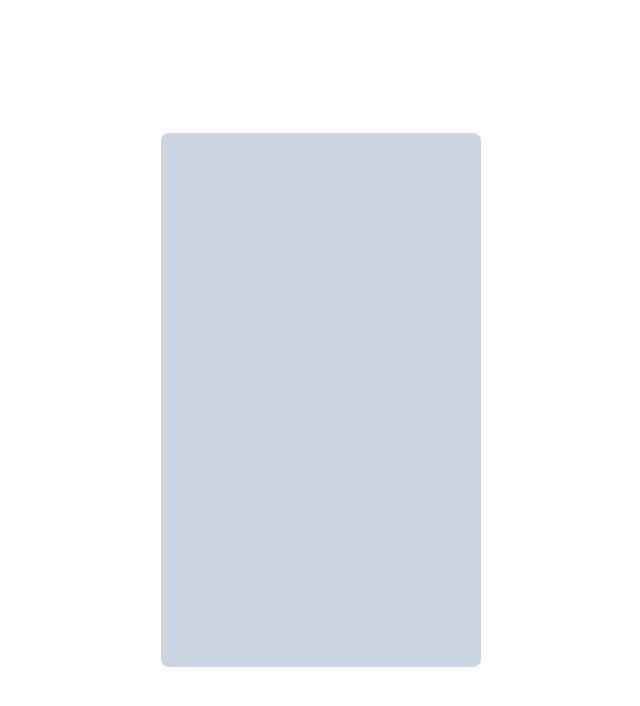
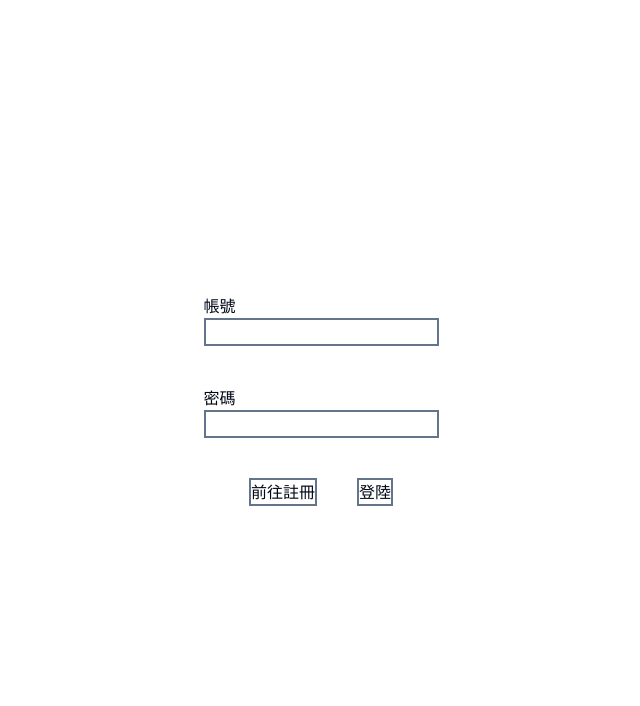
Before and after one commit to ZiJson/DinBenDon, a React (Vite) app: page /login in a window 1280 px wide. Shown: the top 706 px of the page, without its empty margins (319-959 px from the left). Built offline with nearby package versions, Linux system fonts and the light colour scheme.

Commit message:
feat: basic ui and also add change method button

```diff
--- a/src/pages/Login/index.tsx
+++ b/src/pages/Login/index.tsx
@@ -1,7 +1,87 @@
+import { useState } from 'react'
+
+type METHOD = 'login' | 'register'
+type BUTTON = 'button' | 'submit'
+
+const fields: Record<METHOD, { id: string; label: string }[]> = {
+  login: [
+    {
+      id: 'account',
+      label: '帳號'
+    },
+    {
+      id: 'password',
+      label: '密碼'
+    }
+  ],
+  register: [
+    {
+      id: 'account',
+      label: '帳號'
+    },
+    {
+      id: 'password',
+      label: '密碼'
+    },
+    {
+      id: 'confirmPassword',
+      label: '確認密碼'
+    }
+  ]
+}
+
+const buttons: Record<METHOD, { id: BUTTON; text: string }[]> = {
+  login: [
+    {
+      id: 'button',
+      text: '前往註冊'
+    },
+    {
+      id: 'submit',
+      text: '登陸'
+    }
+  ],
+  register: [
+    {
+      id: 'button',
+      text: '返回登陸'
+    },
+    {
+      id: 'submit',
+      text: '註冊'
+    }
+  ]
+}
+
 function Login() {
+  const [method, setMethod] = useState<METHOD>('login')
+
   return (
     <main className="w-screen h-screen flex justify-center items-center">
-      <form className="w-1/4 h-2/3 bg-slate-300 rounded-lg"></form>
+      <form className="flex flex-col items-center justify-center gap-10">
+        {fields[method].map(({ id, label }) => (
+          <label key={id}>
+            <p>{label}</p>
+            <input id={id} className="border-2 border-slate-500" type="text" />
+          </label>
+        ))}
+        <ul className="flex gap-10">
+          {buttons[method].map(({ id, text }) => (
+            <li key={id}>
+              <button
+                type={id}
+                className="border-2 border-slate-500"
+                onClick={() =>
+                  id === 'button' &&
+                  setMethod(method === 'login' ? 'register' : 'login')
+                }
+              >
+                {text}
+              </button>
+            </li>
+          ))}
+        </ul>
+      </form>
     </main>
   )
 }
```
